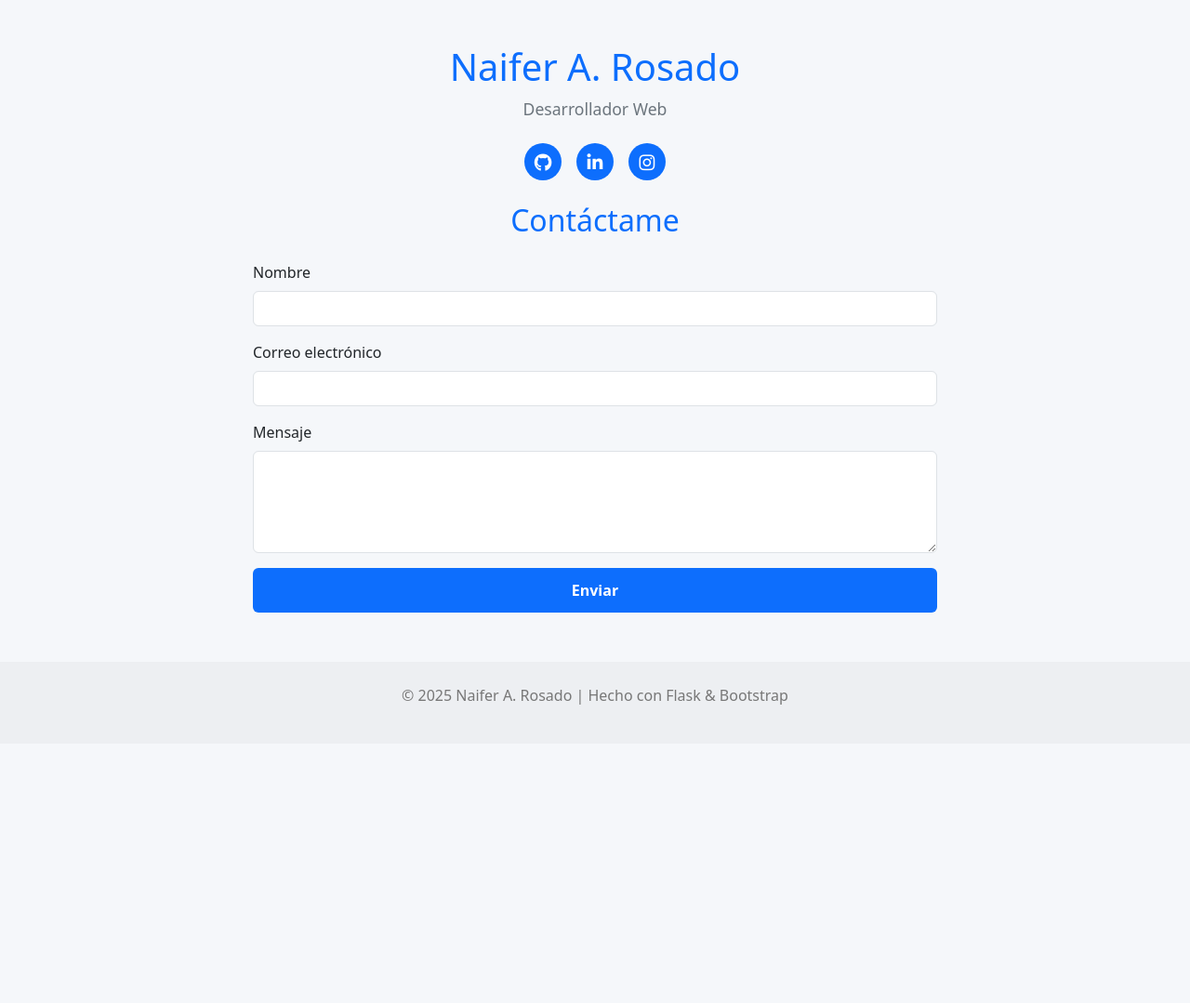
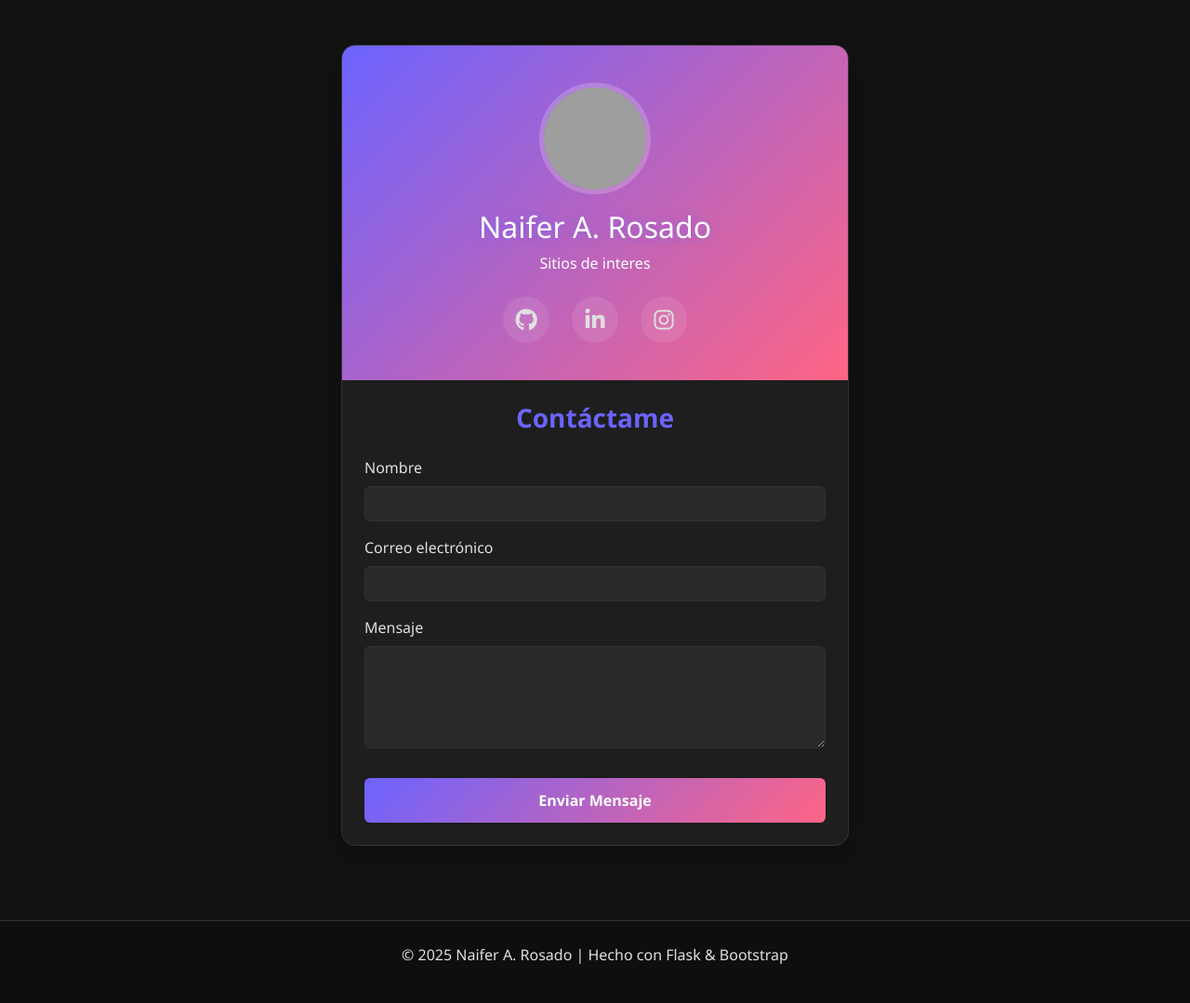
Before and after one commit to naiferrosado/contacto-flask, a Flask app: page / in a window 1280 px wide. Shown: the whole page at 93% size. Before the commit the page ends 758 px from the top, so only its background shows below. Run offline with Flask 3, Linux system fonts and the light colour scheme; grey boxes are pictures that could not be loaded.

Commit message:
Cambiar fondo a dark

```diff
--- a/templates/index.html
+++ b/templates/index.html
@@ -5,63 +5,208 @@
     <meta name="viewport" content="width=device-width, initial-scale=1.0" />
     <title>Contacto - Naifer A. Rosado</title>
     <link
-      href="https://cdn.jsdelivr.net/npm/bootstrap@5.3.3/dist/css/bootstrap.min.css"
+      href="https://cdn.jsdelivr.net/npm/bootstrap@5.3.0/dist/css/bootstrap.min.css"
       rel="stylesheet"
     />
     <link
       rel="stylesheet"
       href="https://cdnjs.cloudflare.com/ajax/libs/font-awesome/6.4.0/css/all.min.css"
     />
-    <link
-      rel="stylesheet"
-      href="{{ url_for('static', filename='style.css') }}"
-    />
+    <style>
+      :root {
+        --primary: #6c63ff;
+        --secondary: #ff6584;
+        --dark-bg: #121212;
+        --dark-card: #1e1e1e;
+        --dark-text: #e0e0e0;
+        --dark-border: #333;
+      }
+
+      body {
+        background-color: var(--dark-bg);
+        color: var(--dark-text);
+        font-family: "Segoe UI", Tahoma, Geneva, Verdana, sans-serif;
+        min-height: 100vh;
+        display: flex;
+        flex-direction: column;
+      }
+
+      .container {
+        flex: 1;
+      }
+
+      .contact-card {
+        background-color: var(--dark-card);
+        border-radius: 15px;
+        box-shadow: 0 10px 30px rgba(0, 0, 0, 0.3);
+        border: 1px solid var(--dark-border);
+        overflow: hidden;
+        transition: transform 0.3s ease;
+      }
+
+      .contact-card:hover {
+        transform: translateY(-5px);
+      }
+
+      .card-header {
+        background: linear-gradient(135deg, var(--primary), var(--secondary));
+        color: white;
+        text-align: center;
+        padding: 2.5rem 1rem;
+      }
+
+      .profile-img {
+        width: 120px;
+        height: 120px;
+        border-radius: 50%;
+        object-fit: cover;
+        border: 5px solid rgba(255, 255, 255, 0.2);
+        margin-bottom: 1rem;
+      }
+
+      .social-links {
+        display: flex;
+        justify-content: center;
+        gap: 1.5rem;
+        margin-top: 1.5rem;
+      }
+
+      .social-icon {
+        display: inline-flex;
+        align-items: center;
+        justify-content: center;
+        width: 50px;
+        height: 50px;
+        border-radius: 50%;
+        background: rgba(255, 255, 255, 0.1);
+        color: var(--dark-text);
+        font-size: 1.5rem;
+        transition: all 0.3s ease;
+        text-decoration: none;
+        backdrop-filter: blur(10px);
+      }
+
+      .social-icon:hover {
+        transform: translateY(-5px);
+        box-shadow: 0 5px 15px rgba(0, 0, 0, 0.3);
+      }
+
+      .github:hover {
+        background: #333;
+        color: white;
+      }
+
+      .linkedin:hover {
+        background: #0077b5;
+        color: white;
+      }
+
+      .instagram:hover {
+        background: #e4405f;
+        color: white;
+      }
+
+      .btn-primary {
+        background: linear-gradient(135deg, var(--primary), var(--secondary));
+        border: none;
+        padding: 0.75rem;
+        font-weight: 600;
+        transition: all 0.3s ease;
+      }
+
+      .btn-primary:hover {
+        transform: translateY(-2px);
+        box-shadow: 0 5px 15px rgba(108, 99, 255, 0.4);
+      }
+
+      footer {
+        background-color: rgba(0, 0, 0, 0.2);
+        padding: 1.5rem;
+        margin-top: 2rem;
+        border-top: 1px solid var(--dark-border);
+      }
+
+      .form-control {
+        background-color: rgba(255, 255, 255, 0.05);
+        border: 1px solid var(--dark-border);
+        color: var(--dark-text);
+      }
+
+      .form-control:focus {
+        background-color: rgba(255, 255, 255, 0.08);
+        border-color: var(--primary);
+        box-shadow: 0 0 0 0.25rem rgba(108, 99, 255, 0.25);
+        color: var(--dark-text);
+      }
+
+      .form-label {
+        color: var(--dark-text);
+        font-weight: 500;
+      }
+
+      .alert {
+        border-radius: 10px;
+        border: none;
+      }
+
+      .contact-title {
+        color: var(--primary);
+        font-weight: 700;
+        margin-bottom: 1.5rem;
+      }
+
+      .glow-text {
+        text-shadow: 0 0 10px rgba(108, 99, 255, 0.5);
+      }
+    </style>
   </head>
   <body>
-    <div class="container mt-5">
-      <!-- Encabezado con nombre y redes sociales -->
-      <div class="text-center mb-4">
-        <h1>Naifer A. Rosado</h1>
-        <p class="lead">Desarrollador Web</p>
+    <div class="container my-5">
+      <div class="row justify-content-center">
+        <div class="col-md-8 col-lg-6">
+          <div class="contact-card">
+            <div class="card-header">
+              <img
+                src="https://ui-avatars.com/api/?name=Naifer+A.+Rosado&size=120&background=6C63FF&color=fff&bold=true"
+                alt="Naifer A. Rosado"
+                class="profile-img"
+              />
+              <h2 class="glow-text">Naifer A. Rosado</h2>
+              <p class="mb-0">Sitios de interes</p>
 
-        <!-- Iconos de redes sociales -->
               <div class="social-links">
                 <a
-            href="https://github.com/tuusuario"
-            class="social-icon"
+                  href="https://github.com"
+                  class="social-icon github"
                   target="_blank"
-            title="GitHub"
                 >
                   <i class="fab fa-github"></i>
                 </a>
                 <a
-            href="https://linkedin.com/in/tuusuario"
-            class="social-icon"
+                  href="https://linkedin.com"
+                  class="social-icon linkedin"
                   target="_blank"
-            title="LinkedIn"
                 >
                   <i class="fab fa-linkedin-in"></i>
                 </a>
                 <a
-            href="https://instagram.com/tuusuario"
-            class="social-icon"
+                  href="https://instagram.com"
+                  class="social-icon instagram"
                   target="_blank"
-            title="Instagram"
                 >
                   <i class="fab fa-instagram"></i>
                 </a>
               </div>
             </div>
 
-      <h2 class="text-center mb-4">Contáctame</h2>
+            <div class="card-body p-4">
+              <h3 class="contact-title text-center">Contáctame</h3>
 
-      {% with messages = get_flashed_messages(with_categories=true) %} {% if
-      messages %} {% for category, message in messages %}
-      <div class="alert alert-{{ category }}">{{ message }}</div>
-      {% endfor %} {% endif %} {% endwith %}
+              <!-- Simulación de mensajes flash -->
+              <div class="alert alert-info d-none" id="flash-message">
+                Este es un ejemplo de mensaje flash
+              </div>
 
-      <div class="row justify-content-center">
-        <div class="col-md-8">
               <form method="POST" action="/">
                 <div class="mb-3">
                   <label for="nombre" class="form-label">Nombre</label>
@@ -75,7 +220,9 @@
                 </div>
 
                 <div class="mb-3">
-              <label for="correo" class="form-label">Correo electrónico</label>
+                  <label for="correo" class="form-label"
+                    >Correo electrónico</label
+                  >
                   <input
                     type="email"
                     class="form-control"
@@ -96,14 +243,38 @@
                   ></textarea>
                 </div>
 
-            <button type="submit" class="btn btn-primary w-100">Enviar</button>
+                <button type="submit" class="btn btn-primary w-100 mt-3">
+                  Enviar Mensaje
+                </button>
               </form>
             </div>
           </div>
         </div>
+      </div>
+    </div>
 
-    <footer class="text-center mt-5">
+    <footer class="text-center">
       <p>© 2025 Naifer A. Rosado | Hecho con Flask & Bootstrap</p>
     </footer>
+
+    <script>
+      // Simulación de funcionalidad de envío de formulario
+      document.querySelector("form").addEventListener("submit", function (e) {
+        e.preventDefault();
+        document.getElementById("flash-message").classList.remove("d-none");
+        document.getElementById("flash-message").textContent =
+          "¡Mensaje enviado con éxito! Te contactaré pronto.";
+        document.getElementById("flash-message").className =
+          "alert alert-success";
+
+        // Limpiar formulario
+        this.reset();
+
+        // Ocultar mensaje después de 5 segundos
+        setTimeout(() => {
+          document.getElementById("flash-message").classList.add("d-none");
+        }, 5000);
+      });
+    </script>
   </body>
 </html>
```
Lines whose indentation alone changed are shown as unchanged.
